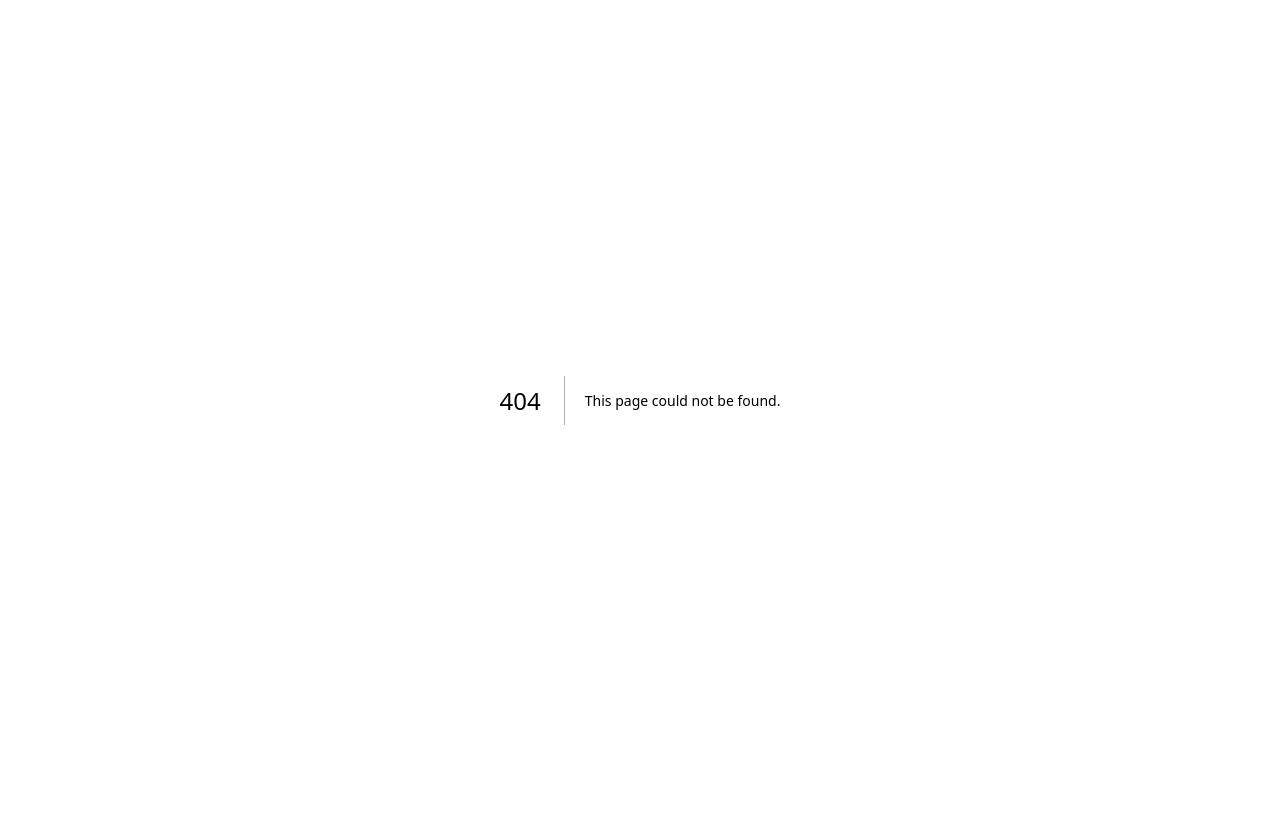
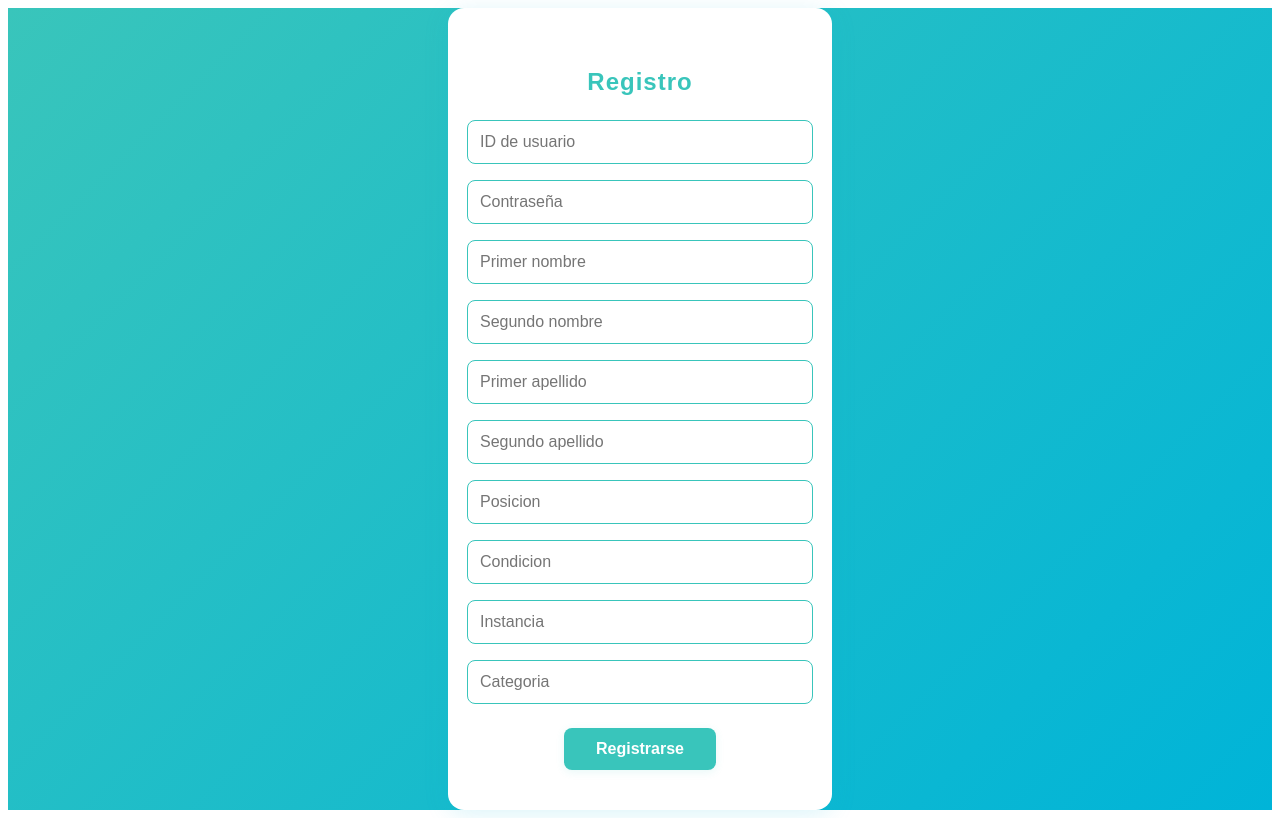
Before and after one commit to JosDev26/mipp-web, a Next.js app: page /register_temp in a window 1280 px wide. Before the commit this address had no page. Built offline with nearby package versions, Linux system fonts and the light colour scheme.

Commit message:
Registro de usuarios exitoso
eso mismo, con el /register_temp

```diff
--- /dev/null
+++ b/src/app/ToastProvider.js
@@ -0,0 +1,4 @@
+import 'react-toastify/dist/ReactToastify.css';
+import { ToastContainer } from 'react-toastify';
+
+export default ToastContainer;
--- /dev/null
+++ b/src/app/register_temp/page.jsx
@@ -0,0 +1,207 @@
+"use client"
+
+import { useState } from "react";
+import { supabase } from "../supabaseClient";
+import { toast, ToastContainer } from "react-toastify";
+import bcrypt from "bcryptjs";
+import "react-toastify/dist/ReactToastify.css";
+
+
+export default function RegisterPage() {
+  const [userId, setUserId] = useState("");
+  const [password, setPassword] = useState("");
+  const [userFn, setUserFn] = useState("");
+  const [userSn, setUserSn] = useState("");
+  const [userFlname, setUserFlname] = useState("");
+  const [userSlname, setUserSlname] = useState("");
+  const [userPosition, setUserPosition] = useState("");
+  const [userCondition, setUserCondition] = useState("");
+  const [userInstance, setUserInstance] = useState("");
+  const [userCategory, setUserCategory] = useState("");
+  const [loading, setLoading] = useState(false);
+
+  const handleRegister = async (e) => {
+    e.preventDefault();
+    if (!userId.trim() || !password.trim() || !userFn.trim() || !userSn.trim() || !userFlname.trim() || !userSlname.trim() || !userPosition.trim() || !userCondition.trim() || !userInstance.trim() || !userCategory.trim()) {
+      toast.error("Por favor, complete todos los campos.");
+      return;
+    }
+    setLoading(true);
+    try {
+      const passwordHash = await bcrypt.hash(password, 12);
+      const { error } = await supabase
+        .from("users")
+        .insert([
+          {
+            user_id: userId.trim(),
+            password: passwordHash,
+            user_fname: userFn.trim(),
+            user_sname: userSn.trim(),
+            user_flname: userFlname.trim(),
+            user_slname: userSlname.trim(),
+            user_position: userPosition.trim(),
+            user_condition: userCondition.trim(),
+            user_instance: userInstance.trim(),
+            user_category: userCategory.trim(),
+            user_state: true
+          }
+        ]);
+      if (error) {
+        toast.error(error.message || "Error al registrar.");
+      } else {
+        toast.success("¡Registro exitoso!");
+        setUserId("");
+        setPassword("");
+        setUserFn("");
+        setUserSn("");
+        setUserFlname("");
+        setUserSlname("");
+        setUserPosition("");
+        setUserCondition("");
+        setUserInstance("");
+        setUserCategory("");
+      }
+    } catch (err) {
+      toast.error("Error de conexión.");
+    } finally {
+      setLoading(false);
+    }
+  };
+
+  return (
+    <div
+      style={{
+        minHeight: "100vh",
+        background: "linear-gradient(135deg, #39c5bb 0%, #00b4d8 100%)",
+        display: "flex",
+        alignItems: "center",
+        justifyContent: "center",
+      }}
+    >
+      <ToastContainer position="top-right" autoClose={3000} />
+      <form
+        onSubmit={handleRegister}
+        style={{
+          background: "#fff",
+          borderRadius: "16px",
+          boxShadow: "0 4px 24px rgba(0, 180, 216, 0.15)",
+          padding: "2.5rem 2rem",
+          minWidth: "320px",
+          display: "flex",
+          flexDirection: "column",
+          alignItems: "center",
+        }}
+      >
+        <h2
+          style={{
+            color: "#39c5bb",
+            marginBottom: "1.5rem",
+            fontFamily: "sans-serif",
+            fontWeight: "bold",
+            letterSpacing: "1px",
+          }}
+        >
+          Registro
+        </h2>
+        <input
+          type="text"
+          placeholder="ID de usuario"
+          value={userId}
+          onChange={(e) => setUserId(e.target.value)}
+          style={{ marginBottom: "1rem", padding: "0.75rem", borderRadius: "8px", border: "1px solid #39c5bb", width: "100%", fontSize: "1rem", outline: "none" }}
+          disabled={loading}
+        />
+        <input
+          type="password"
+          placeholder="Contraseña"
+          value={password}
+          onChange={(e) => setPassword(e.target.value)}
+          style={{ marginBottom: "1rem", padding: "0.75rem", borderRadius: "8px", border: "1px solid #39c5bb", width: "100%", fontSize: "1rem", outline: "none" }}
+          disabled={loading}
+        />
+        <input
+          type="text"
+          placeholder="Primer nombre"
+          value={userFn}
+          onChange={(e) => setUserFn(e.target.value)}
+          style={{ marginBottom: "1rem", padding: "0.75rem", borderRadius: "8px", border: "1px solid #39c5bb", width: "100%", fontSize: "1rem", outline: "none" }}
+          disabled={loading}
+        />
+        <input
+          type="text"
+          placeholder="Segundo nombre"
+          value={userSn}
+          onChange={(e) => setUserSn(e.target.value)}
+          style={{ marginBottom: "1rem", padding: "0.75rem", borderRadius: "8px", border: "1px solid #39c5bb", width: "100%", fontSize: "1rem", outline: "none" }}
+          disabled={loading}
+        />
+        <input
+          type="text"
+          placeholder="Primer apellido"
+          value={userFlname}
+          onChange={(e) => setUserFlname(e.target.value)}
+          style={{ marginBottom: "1rem", padding: "0.75rem", borderRadius: "8px", border: "1px solid #39c5bb", width: "100%", fontSize: "1rem", outline: "none" }}
+          disabled={loading}
+        />
+        <input
+          type="text"
+          placeholder="Segundo apellido"
+          value={userSlname}
+          onChange={(e) => setUserSlname(e.target.value)}
+          style={{ marginBottom: "1rem", padding: "0.75rem", borderRadius: "8px", border: "1px solid #39c5bb", width: "100%", fontSize: "1rem", outline: "none" }}
+          disabled={loading}
+        />
+        <input
+          type="text"
+          placeholder="Posicion"
+          value={userPosition}
+          onChange={(e) => setUserPosition(e.target.value)}
+          style={{ marginBottom: "1rem", padding: "0.75rem", borderRadius: "8px", border: "1px solid #39c5bb", width: "100%", fontSize: "1rem", outline: "none" }}
+          disabled={loading}
+        />
+        <input
+          type="text"
+          placeholder="Condicion"
+          value={userCondition}
+          onChange={(e) => setUserCondition(e.target.value)}
+          style={{ marginBottom: "1rem", padding: "0.75rem", borderRadius: "8px", border: "1px solid #39c5bb", width: "100%", fontSize: "1rem", outline: "none" }}
+          disabled={loading}
+        />
+        <input
+          type="text"
+          placeholder="Instancia"
+          value={userInstance}
+          onChange={(e) => setUserInstance(e.target.value)}
+          style={{ marginBottom: "1rem", padding: "0.75rem", borderRadius: "8px", border: "1px solid #39c5bb", width: "100%", fontSize: "1rem", outline: "none" }}
+          disabled={loading}
+        />
+        <input
+          type="text"
+          placeholder="Categoria"
+          value={userCategory}
+          onChange={(e) => setUserCategory(e.target.value)}
+          style={{ marginBottom: "1.5rem", padding: "0.75rem", borderRadius: "8px", border: "1px solid #39c5bb", width: "100%", fontSize: "1rem", outline: "none" }}
+          disabled={loading}
+        />
+        <button
+          type="submit"
+          style={{
+            background: "#39c5bb",
+            color: "#fff",
+            border: "none",
+            borderRadius: "8px",
+            padding: "0.75rem 2rem",
+            fontSize: "1rem",
+            fontWeight: "bold",
+            cursor: "pointer",
+            transition: "background 0.2s",
+            boxShadow: "0 2px 8px rgba(57,197,187,0.12)",
+          }}
+          disabled={loading}
+        >
+          {loading ? "Registrando..." : "Registrarse"}
+        </button>
+      </form>
+    </div>
+  );
+}
--- /dev/null
+++ b/src/app/supabaseClient.js
@@ -0,0 +1,6 @@
+import { createClient } from '@supabase/supabase-js';
+
+const supabaseUrl = process.env.NEXT_PUBLIC_SUPABASE_URL;
+const supabaseAnonKey = process.env.NEXT_PUBLIC_SUPABASE_ANON_KEY;
+
+export const supabase = createClient(supabaseUrl, supabaseAnonKey);
```
Also changed, not shown: package.json (+6 -3 lines), src/app/page.js (+45 -11 lines), 1 other file (tests, documents, lock files or other folders).
